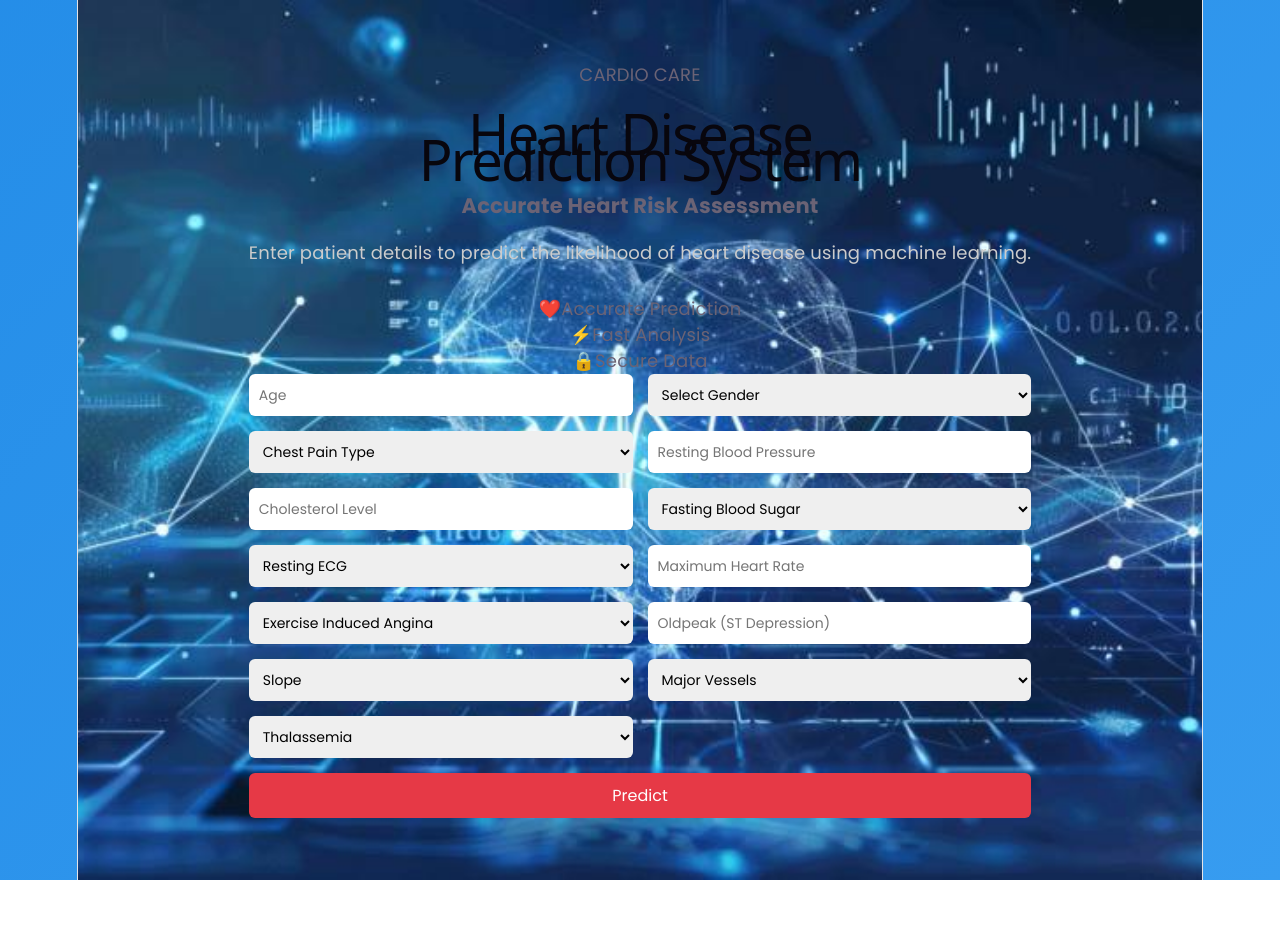
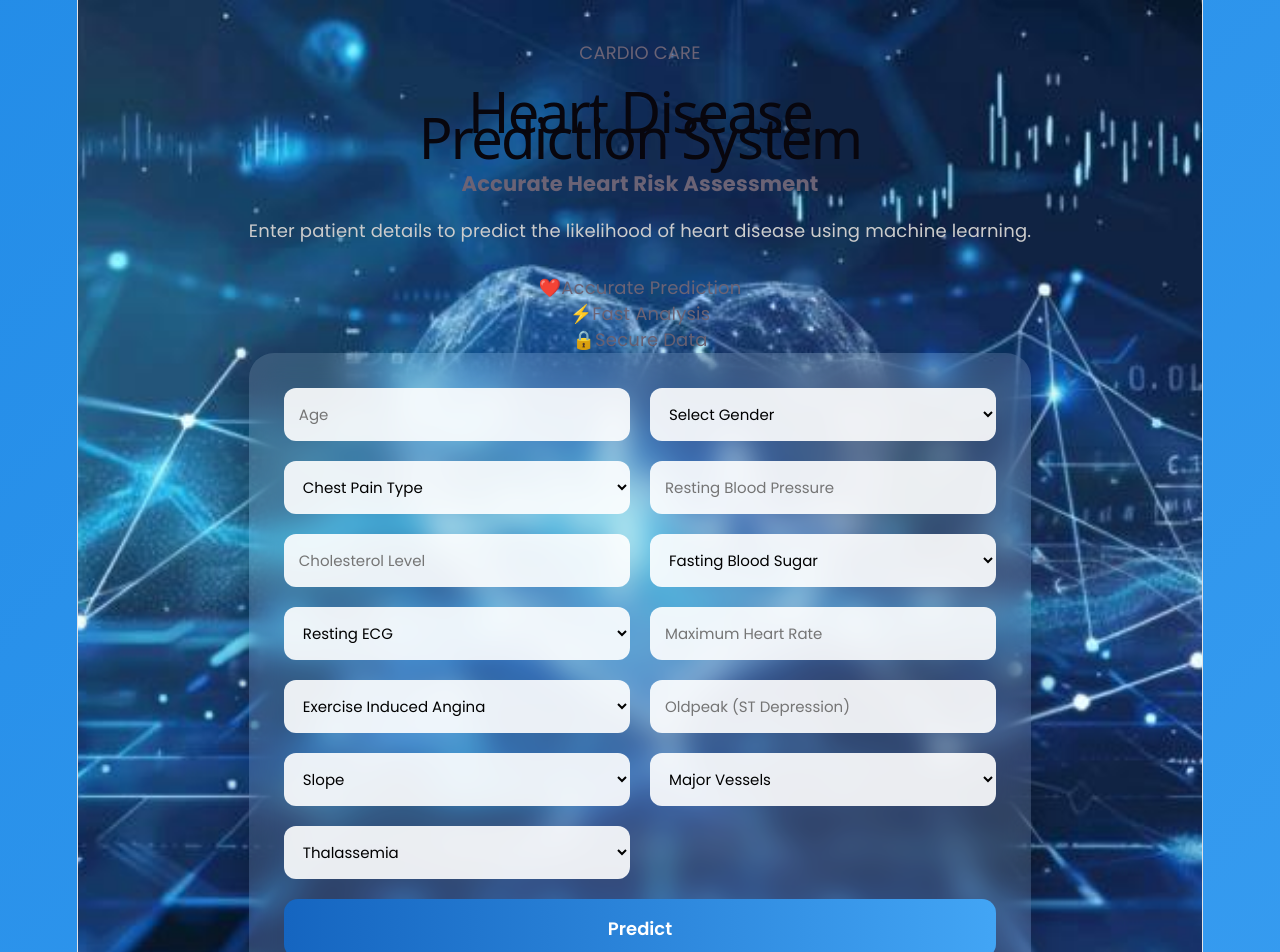
Before and after one commit to praveen07-sjit/Heart-Disease-Prediction, a React (Vite) app in the folder heart-disease-frontend/: page / in a window 1280 px wide. Shown: the top 952 px of the page. Before the commit the page ends 880 px from the top, so only its background shows below. Built offline with nearby package versions, Linux system fonts and the light colour scheme.

Commit message:
Premium UI Step 1

```diff
--- a/heart-disease-frontend/src/App.css
+++ b/heart-disease-frontend/src/App.css
@@ -15,17 +15,19 @@ body{
     50%{background-position:100% 50%;}
     100%{background-position:0% 50%;}
 }
-.container {
-  min-height: 100vh;
-  background-size: cover;
-  background-position: center;
-  background-repeat: no-repeat;
+.container{
 
-  display: flex;
-  justify-content: center;
-  align-items: center;
+    min-height:100vh;
 
-  padding: 40px;
+    display:flex;
+    justify-content:center;
+    align-items:center;
+
+    padding:40px;
+
+    background-size:cover;
+    background-position:center;
+    background-repeat:no-repeat;
 }
 
 h1 {
@@ -40,32 +42,81 @@ p {
 }
 
 form {
-  display: grid;
-  grid-template-columns: 1fr 1fr;
-  gap: 15px;
+    display: grid;
+    grid-template-columns: repeat(2,1fr);
+    gap:20px;
+
+    background:rgba(255,255,255,0.12);
+    backdrop-filter:blur(15px);
+
+    padding:35px;
+
+    border-radius:25px;
+
+    box-shadow:0 15px 40px rgba(0,0,0,.3);
+
+    transition:.4s;
 }
 
 input,
-select,
-button {
-  padding: 10px;
-  border-radius: 6px;
-  border: none;
-  font-size: 14px;
+select{
+
+    padding:15px;
+
+    border:none;
+
+    border-radius:12px;
+
+    background:rgba(255,255,255,.9);
+
+    font-size:15px;
+
+    transition:.3s;
+
 }
 
-button {
-  grid-column: span 2;
-  background-color: #e63946;
-  color: white;
-  font-size: 16px;
-  cursor: pointer;
+input:focus,
+select:focus{
+
+    transform:scale(1.03);
+
+    box-shadow:0 0 15px rgba(33,150,243,.5);
+
+    outline:none;
+
 }
 
-button:hover {
-  background-color: #d62828;
+button{
+
+    grid-column:span 2;
+
+    padding:16px;
+
+    border:none;
+
+    border-radius:14px;
+
+    background:linear-gradient(90deg,#1565C0,#42A5F5);
+
+    color:white;
+
+    font-size:18px;
+
+    font-weight:600;
+
+    cursor:pointer;
+
+    transition:.35s;
+
 }
 
+button:hover{
+
+    transform:translateY(-3px);
+
+    box-shadow:0 12px 25px rgba(0,0,0,.35);
+
+}
 
 .result{
     margin-top:20px;
```
